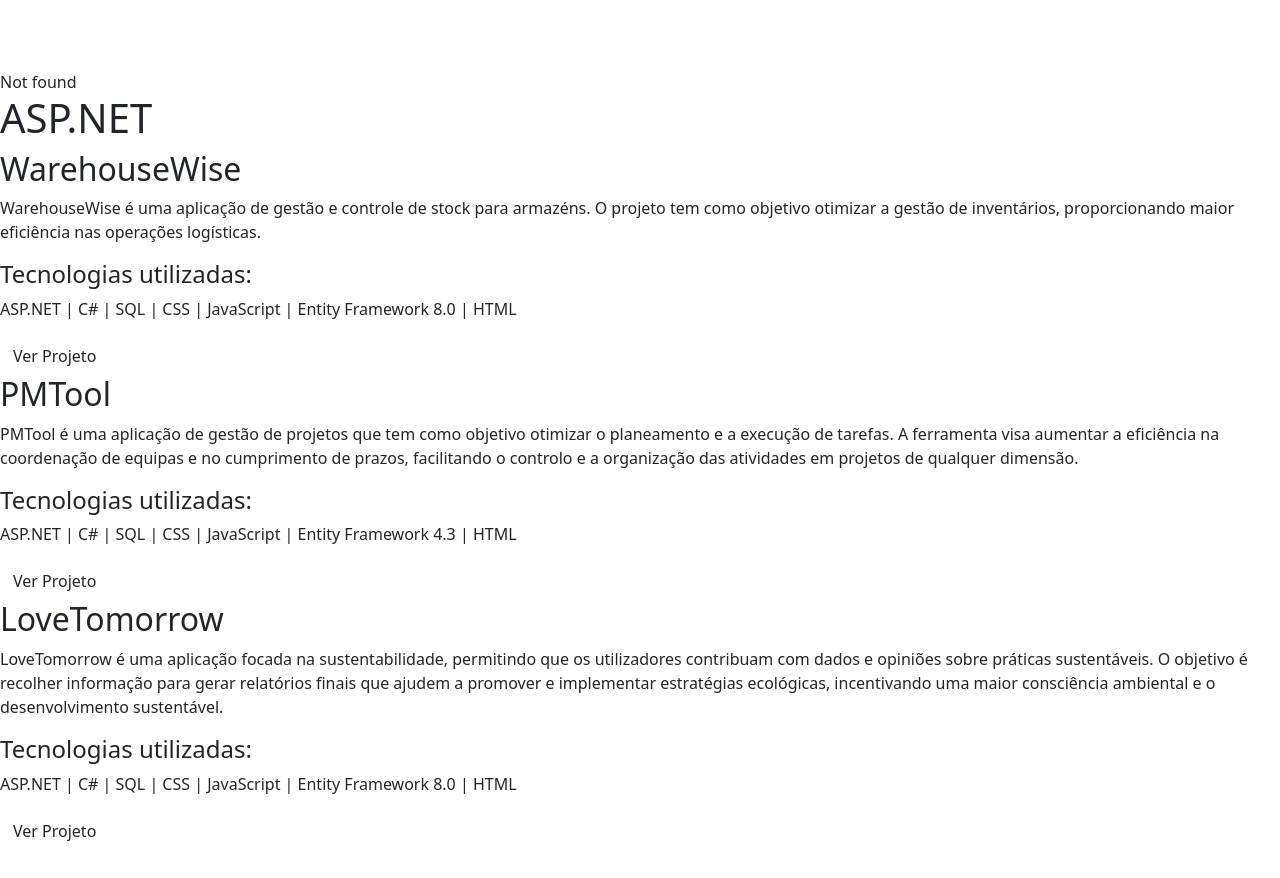
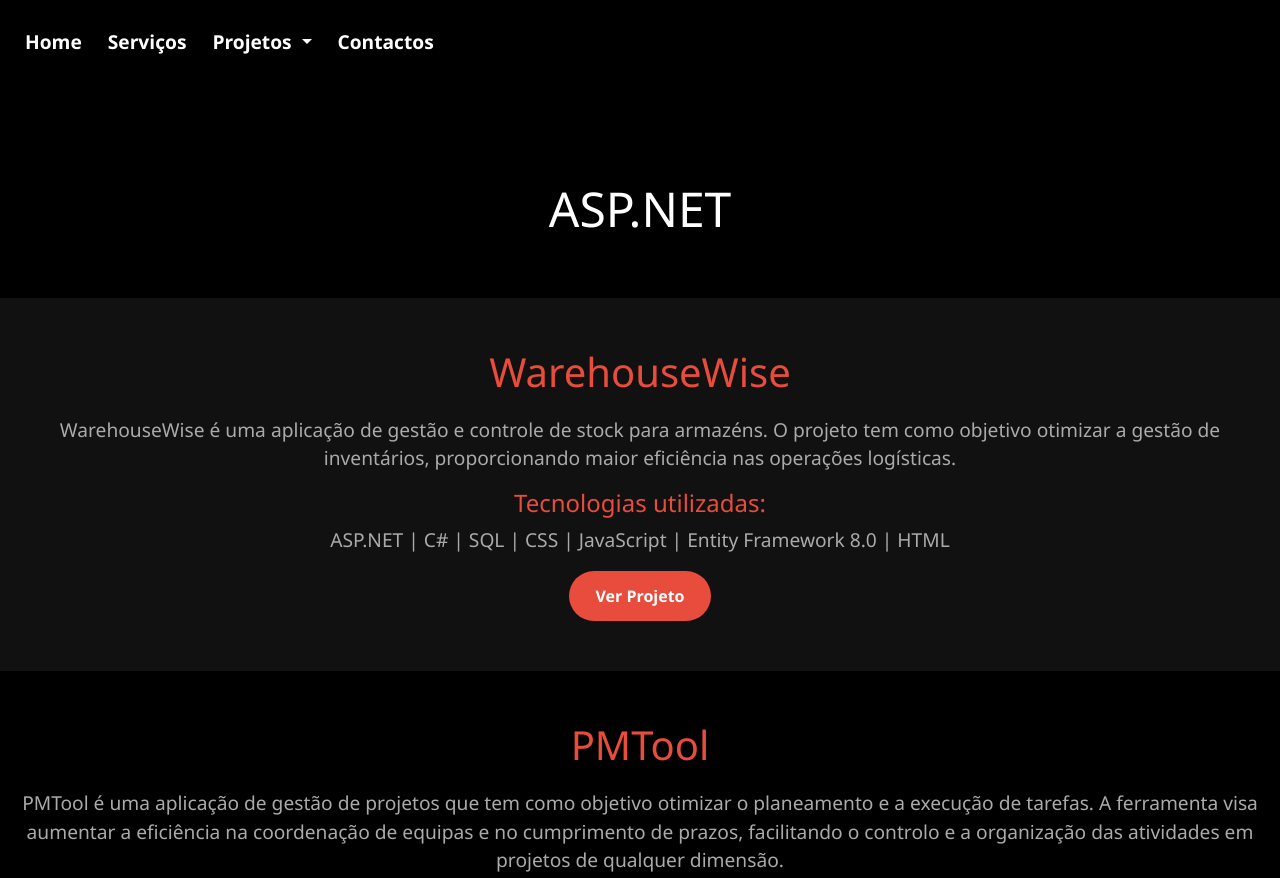
Before and after one commit to JosueBalona/jbdev, a plain HTML site: page aspnet.html in a window 1280 px wide. Shown: the top 878 px of the page. Before the commit the page ends 850 px from the top, so only its background shows below. Drawn offline with nearby package versions, Linux system fonts and the light colour scheme; the site is published under a folder, as on GitHub Pages, so addresses that start at the root find nothing.

Commit message:
again change7

```diff
--- a/projects/aspnet/aspnet.html
+++ b/aspnet.html
@@ -7,7 +7,7 @@
     <title>Josué Balona | Desenvolvedor</title>
     <link href="https://cdn.jsdelivr.net/npm/bootstrap@5.3.3/dist/css/bootstrap.min.css" rel="stylesheet"
         integrity="sha384-QWTKZyjpPEjISv5WaRU9OFeRpok6YctnYmDr5pNlyT2bRjXh0JMhjY6hW+ALEwIH" crossorigin="anonymous">
-    <link href="/style.css" rel="stylesheet">
+    <link href="style.css" rel="stylesheet">
 </head>
 
 <body style="padding-top: 70px;">
@@ -25,7 +25,7 @@
             logísticas.</p>
         <h4>Tecnologias utilizadas:</h4>
         <p>ASP.NET | C# | SQL | CSS | JavaScript | Entity Framework 8.0 | HTML</p>
-        <a href="warehousewise/warehousewise.html" class="btn">Ver Projeto</a>
+        <a href="projects/aspnet/warehousewise/warehousewise.html" class="btn">Ver Projeto</a>
     </section>
 
     <section id="pmtool">
@@ -35,7 +35,7 @@
             facilitando o controlo e a organização das atividades em projetos de qualquer dimensão.</p>
         <h4>Tecnologias utilizadas:</h4>
         <p>ASP.NET | C# | SQL | CSS | JavaScript | Entity Framework 4.3 | HTML</p>
-        <a href="pmtool/pmtool.html" class="btn">Ver Projeto</a>
+        <a href="projects/aspnet/warehousewise/pmtool.html" class="btn">Ver Projeto</a>
     </section>
 
     <section id="about">
@@ -46,7 +46,7 @@
             desenvolvimento sustentável.</p>
         <h4>Tecnologias utilizadas:</h4>
         <p>ASP.NET | C# | SQL | CSS | JavaScript | Entity Framework 8.0 | HTML</p>
-        <a href="lovetomorrow/lovetomorrow.html" class="btn">Ver Projeto</a>
+        <a href="projects/aspnet/warehousewise/lovetomorrow.html" class="btn">Ver Projeto</a>
     </section>
 
     <script src="https://cdn.jsdelivr.net/npm/bootstrap@5.3.3/dist/js/bootstrap.bundle.min.js"
@@ -54,7 +54,7 @@
         crossorigin="anonymous"></script>
     <script>
         // Código para carregar o conteúdo do arquivo navbar.html
-        fetch("/navbar.html")
+        fetch("navbar.html")
             .then(response => response.text())
             .then(data => document.getElementById("navbar-container").innerHTML = data)
             .catch(error => console.error("Erro ao carregar a navbar:", error));
--- a/navbar.html
+++ b/navbar.html
@@ -4,10 +4,10 @@
         <div class="collapse navbar-collapse">
             <ul class="navbar-nav">
                 <li class="nav-item">
-                    <a class="nav-link" aria-current="page" href="/index.html">Home</a>
+                    <a class="nav-link" aria-current="page" href="index.html">Home</a>
                 </li>
                 <li class="nav-item">
-                    <a class="nav-link" href="/servicos.html">Serviços</a>
+                    <a class="nav-link" href="servicos.html">Serviços</a>
                 </li>
                 <li class="nav-item dropdown">
                     <a class="nav-link dropdown-toggle" href="#" role="button" data-bs-toggle="dropdown"
@@ -15,13 +15,13 @@
                         Projetos
                     </a>
                     <ul class="dropdown-menu">
-                        <li><a class="dropdown-item" href="/projects/aspnet/aspnet.html">ASP.NET</a></li>
-                        <li><a class="dropdown-item" href="/projects/webdeveloper/webdeveloper.html">Web Developer</a></li>
-                        <!-- <li><a class="dropdown-item" href="projects/python/python.html">Python</a></li> -->
+                        <li><a class="dropdown-item" href="aspnet.html">ASP.NET</a></li>
+                        <li><a class="dropdown-item" href="webdeveloper.html">Web Developer</a></li>
+                        <!-- <li><a class="dropdown-item" href="python.html">Python</a></li> -->
                     </ul>
                 </li>
                 <li class="nav-item">
-                    <a class="nav-link" href="/contacto.html">Contactos</a>
+                    <a class="nav-link" href="contacto.html">Contactos</a>
                 </li>
             </ul>
         </div>
```
Also changed, not shown: python.html (renamed from projects/python/python.html), webdeveloper.html (renamed from projects/webdeveloper/webdeveloper.html).
